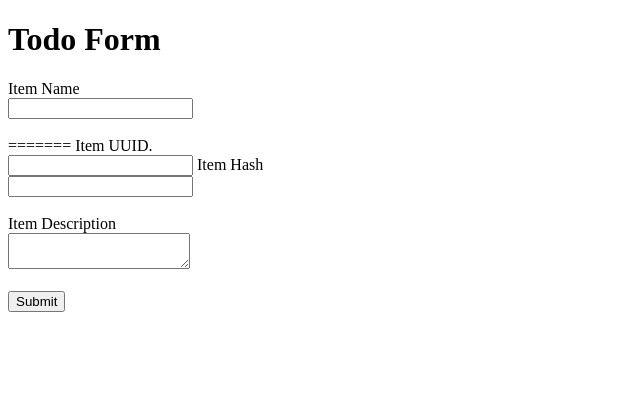
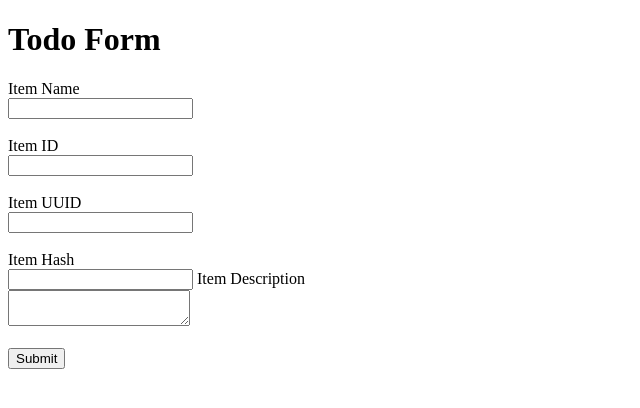
Before and after one commit to itsmekartiigit/Githubassignment, a Flask app: template Question2/templates/todo.html in a window 1280 px wide. Shown: the top 408 px of the page, without its empty margins (0-640 px from the left). Run offline with Flask 3, Linux system fonts and the light colour scheme; the template is opened without the code that fills it, so the values that code supplies are empty.

```diff
--- a/Question2/templates/todo.html
+++ b/Question2/templates/todo.html
@@ -8,17 +8,26 @@
     <h1>Todo Form</h1>
 
     <form action="/submittodoitem" method="POST">
-<label>Item Name</label><br>
+        <label>Item Name</label><br>
 <input type="text" name="itemName" required>
 
 <br><br>
-=======
-        <label>Item  UUID.</label><br>
-        <input type="text" name="itemUUID" required>
+
+<label>Item ID</label><br>
+<input type="text" name="itemId" required>
+
+<br><br>
+
+<label>Item UUID</label><br>
+<input type="text" name="itemUUID" required>
+
+<br><br>
 
 <label>Item Hash</label><br>
 <input type="text" name="itemHash" required>
-        <br><br>
+
+
+
 
         <label>Item Description</label><br>
         <textarea name="itemDescription" required></textarea>
```
